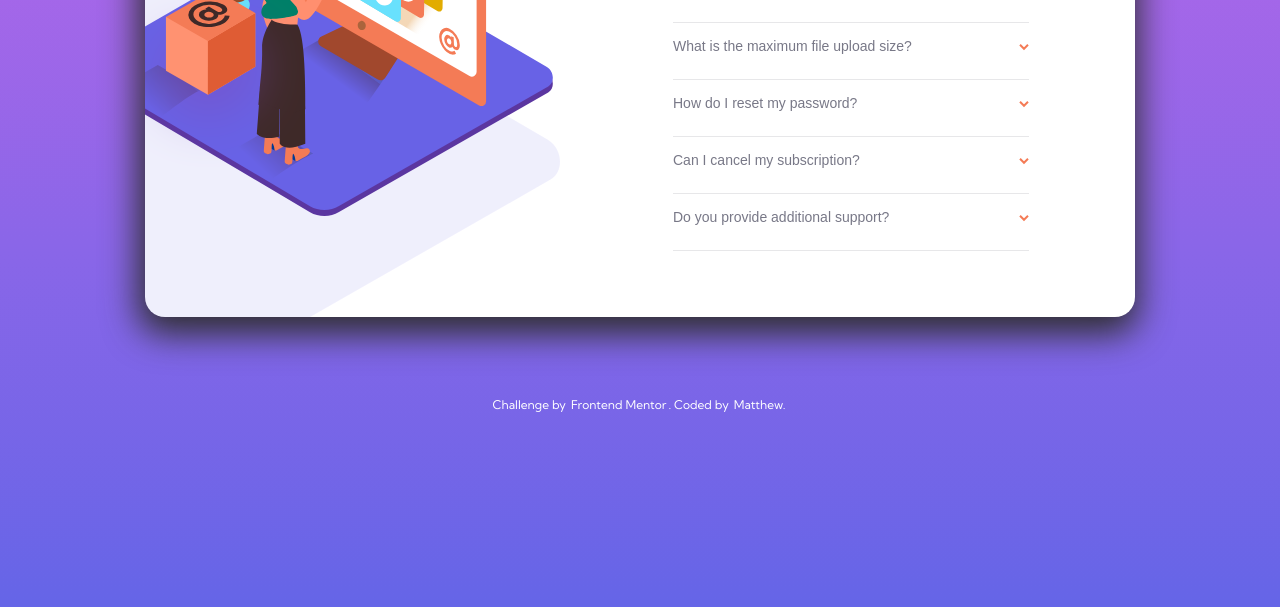
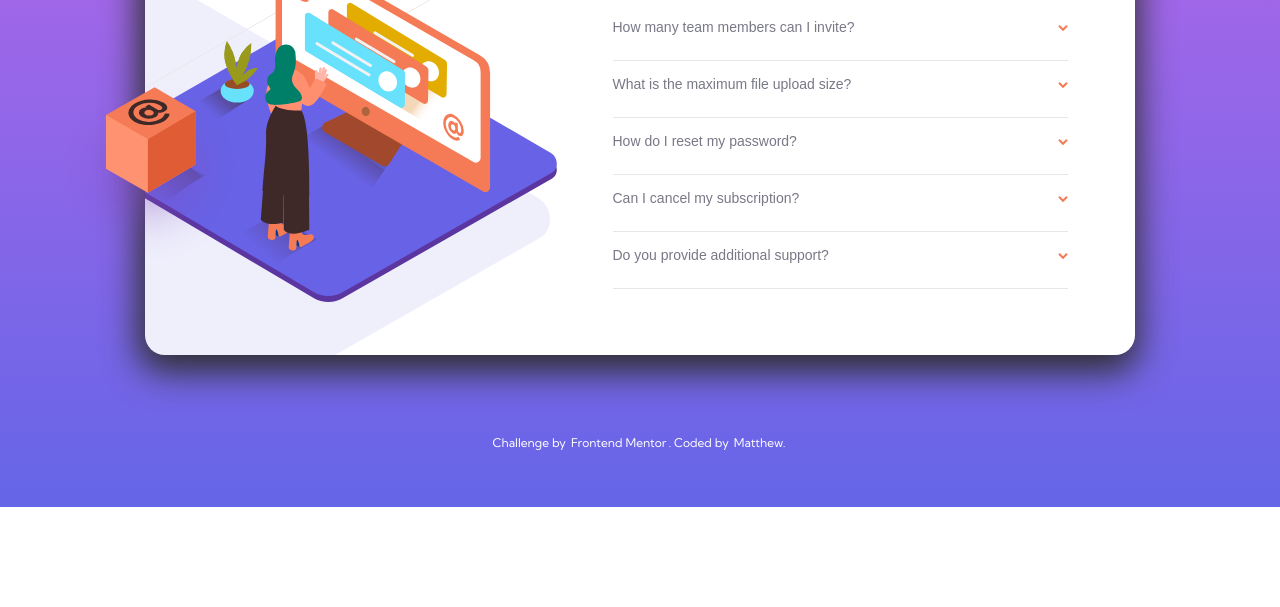
Before and after one commit to Tink3rball3r/faq-accordion-card-main, a plain HTML site: page index.html in a window 1280 px wide. Shown: the part 293-900 px from the top of the page. After the commit the page ends 800 px from the top, so only its background shows below. Drawn offline with Linux system fonts and the light colour scheme.

Commit message:
fixed positioning issues

```diff
--- a/SCSS/_global.scss
+++ /dev/null
@@ -1,123 +0,0 @@
-// put all shared styles here.
-// such as colors and border radius or styles that do not change.
-// THINK AND FOCUS MATTHEW!!!!!
-
-/* variables */
-:root {
-	/* text */
-	--desaturated-blue: hsl(238, 29%, 16%);
-	--Soft-red: hsl(14, 88%, 65%);
-	/* neutral text */
-	--grayish-blue: hsl(237, 12%, 33%);
-	--Dark-grayish-blue: hsl(240, 6%, 50%);
-	/* Dividers */
-	--Lgrayish-blue: hsl(240, 5%, 91%);
-	/* component */
-	--white: hsl(0, 0%, 100%);
-}
-
-/*Resets*/
-* {
-	margin: 0;
-	padding: 0;
-	box-sizing: border-box;
-	text-decoration: none;
-}
-
-/* GLobal styles*/
-body {
-	height: 100vh;
-	overflow: hidden;
-	margin: 0;
-	font-family: 'Kumbh Sans', sans-serif;
-	font-size: 12px;
-	background: rgb(175, 103, 233);
-	background: linear-gradient(180deg, rgba(175, 103, 233, 1) 20%, rgba(101, 101, 231, 1) 100%);
-	background-repeat: no-repeat;
-}
-
-.component {
-	position: relative;
-	border-radius: 20px;
-	margin: 150px auto 0 auto;
-	padding: 15px 0;
-	background-color: var(--white);
-	box-shadow: -2px 12px 35px 5px #2e2e2e;
-}
-
-.faq-container {
-	padding: 15px 20px;
-	color: var(--Dark-grayish-blue);
-
-	.faq-title {
-		text-align: center;
-		text-transform: uppercase;
-		font-size: 40px;
-		padding: 20px 0 40px 0;
-		color: var(--desaturated-blue);
-	}
-
-	button.accordion {
-		width: 100%;
-		font-size: 14px;
-		color: var(--Dark-grayish-blue);
-		text-align: left;
-		border: none;
-		outline: none;
-		margin: 0 0 10px 0;
-		background: transparent;
-		cursor: pointer;
-		transition: color 0.2s linear;
-		transition: font-weight 0.3s ease-in-out;
-	}
-
-	.accordion-content {
-		overflow: hidden;
-		color: var(--Dark-grayish-blue);
-		line-height: 18px;
-		max-height: 0;
-		transition: max-height 0.3s linear;
-	}
-
-	.divider {
-		height: 1px;
-		width: 100%;
-		background-color: var(--Lgrayish-blue);
-		margin: 15px 0;
-	}
-}
-
-button.accordion:hover {
-	color: var(--Soft-red);
-}
-
-button.accordion::after {
-	content: url('/images/icon-arrow-down.svg');
-	float: right;
-	transition: transform 0.3s linear;
-}
-
-button.accordion.is-open {
-	font-weight: 500;
-	color: var(--desaturated-blue);
-}
-button.accordion.is-open::after {
-	transform: rotate(180deg);
-}
-
-footer {
-	padding: 80px 20px 0 20px;
-	text-align: center;
-	color: var(--white);
-
-	a {
-		color: var(--white);
-		padding: 5px 2px;
-		border-radius: 10px;
-		transition: background 0.3s ease-in-out;
-	}
-
-	a:hover {
-		background: blue;
-	}
-}
--- a/SCSS/_layout.scss
+++ /dev/null
@@ -1,65 +0,0 @@
-@media screen and(max-width: 900px) {
-	.component {
-		width: 90%;
-	}
-	.orange-box,
-	.desktop-image {
-		display: none;
-	}
-	.mobile-image {
-		position: absolute;
-		top: -110px;
-		left: -30px;
-		right: 0;
-		margin: auto;
-		background-image: url(/images/bg-pattern-mobile.svg);
-		background-repeat: no-repeat;
-		background-position: 100% 100%;
-	}
-
-	.faq-container {
-		margin-top: 70px;
-	}
-}
-
-@media (min-width: 901px) {
-	.component {
-		overflow: hidden;
-		position: relative;
-		max-width: 990px;
-		max-height: 510px;
-		display: flex;
-		justify-content: center;
-		padding: 50px 0;
-		margin: 100px auto 0 auto;
-		background-image: url(/images/bg-pattern-desktop.svg);
-		background-repeat: no-repeat;
-		background-position: -550px -320px;
-	}
-	.orange-box {
-		position: absolute;
-		top: 280px;
-		left: 9%;
-		z-index: 20;
-	}
-
-	.image-container {
-		.mobile-image {
-			display: none;
-		}
-
-		.desktop-image {
-			margin: 0 100px 0 -150px;
-		}
-	}
-
-	.faq-container {
-		overflow: hidden;
-		width: 40%;
-		height: 500px;
-
-		.faq-title {
-			text-align: left;
-		}
-	}
-}
--- a/SCSS/main.scss
+++ /dev/null
@@ -1,2 +0,0 @@
-@import 'global';
-@import 'layout';
--- a/index.html
+++ b/index.html
@@ -7,25 +7,19 @@
   <!-- displays site properly based on user's device -->
 
   <link rel="icon" type="image/png" sizes="32x32" href="./images/favicon-32x32.png">
-  <link rel="stylesheet" href="/CSS/main.css">
+  <link rel="stylesheet" href="style.css">
   <link rel="preconnect" href="https://fonts.googleapis.com">
   <link rel="preconnect" href="https://fonts.gstatic.com" crossorigin>
   <link href="https://fonts.googleapis.com/css2?family=Kumbh+Sans:wght@400;700&display=swap" rel="stylesheet">
-
   <title>Frontend Mentor | FAQ Accordion Card</title>
-
 </head>
 
 <body>
   <script src="/script.js" defer></script>
 
-
-
-  <img class="orange-box" src="/images/illustration-box-desktop.svg" alt="">
   <div class="component" role="main">
+    <img class="orange-box" src="/images/illustration-box-desktop.svg" alt="">
     <div class="image-container">
-
-      <img class="desktop-image" src="/images/illustration-woman-online-desktop.svg" alt="">
       <img class="mobile-image" src="/images/illustration-woman-online-mobile.svg" alt="">
     </div>
     <div class="faq-container">
@@ -59,32 +53,10 @@
       <div class="divider"></div>
     </div>
   </div>
-
   <footer>
     <p>Challenge by <a href="https://www.frontendmentor.io" target="_blank">Frontend Mentor</a>. Coded by <a
         href="https://www.frontendmentor.io/profile/Tink3rball3r" target="_blank">Matthew.</a> </p>
   </footer>
-
-
-
-
 </body>
 
 </html>
-
-<!-- How many team members can I invite?
-You can invite up to 2 additional users on the Free plan. There is no limit on
-team members for the Premium plan.
-
-What is the maximum file upload size?
-No more than 2GB. All files in your account must fit your allotted storage space.
-
-How do I reset my password?
-Click “Forgot password” from the login page or “Change password” from your profile page.
-A reset link will be emailed to you.
-
-Can I cancel my subscription?
-Yes! Send us a message and we’ll process your request no questions asked.
-
-Do you provide additional support?
-Chat and email support is available 24/7. Phone lines are open during normal business hours. -->
--- /dev/null
+++ b/style.css
@@ -0,0 +1,202 @@
+/* variables */
+:root {
+	/* text */
+	--desaturated-blue: hsl(238, 29%, 16%);
+	--Soft-red: hsl(14, 88%, 65%);
+	/* neutral text */
+	--grayish-blue: hsl(237, 12%, 33%);
+	--Dark-grayish-blue: hsl(240, 6%, 50%);
+	/* Dividers */
+	--Lgrayish-blue: hsl(240, 5%, 91%);
+	/* component */
+	--white: hsl(0, 0%, 100%);
+}
+
+/*Resets*/
+* {
+	margin: 0;
+	padding: 0;
+	-webkit-box-sizing: border-box;
+	box-sizing: border-box;
+	text-decoration: none;
+}
+
+/* GLobal styles*/
+body {
+	min-height: 100vh;
+	display: -webkit-box;
+	display: -ms-flexbox;
+	display: flex;
+	-webkit-box-orient: vertical;
+	-webkit-box-direction: normal;
+	-ms-flex-direction: column;
+	flex-direction: column;
+	-webkit-box-pack: center;
+	-ms-flex-pack: center;
+	justify-content: center;
+	-webkit-box-align: center;
+	-ms-flex-align: center;
+	align-items: center;
+	font-family: 'Kumbh Sans', sans-serif;
+	font-size: 12px;
+	background: #af67e9;
+	background: -webkit-gradient(linear, left top, left bottom, color-stop(20%, #af67e9), to(#6565e7));
+	background: linear-gradient(180deg, #af67e9 20%, #6565e7 100%);
+	background-repeat: no-repeat;
+}
+
+.component {
+	position: relative;
+	border-radius: 20px;
+	margin: 150px auto 0 auto;
+	padding: 15px 0;
+	background-color: var(--white);
+	-webkit-box-shadow: -2px 12px 35px 5px #2e2e2e;
+	box-shadow: -2px 12px 35px 5px #2e2e2e;
+}
+
+.faq-container {
+	padding: 15px 20px;
+	color: var(--Dark-grayish-blue);
+}
+
+.faq-container .faq-title {
+	text-align: center;
+	text-transform: uppercase;
+	font-size: 40px;
+	padding: 20px 0 40px 0;
+	color: var(--desaturated-blue);
+}
+
+.faq-container button.accordion {
+	width: 100%;
+	font-size: 14px;
+	color: var(--Dark-grayish-blue);
+	text-align: left;
+	border: none;
+	outline: none;
+	margin: 0 0 10px 0;
+	background: transparent;
+	cursor: pointer;
+	-webkit-transition: color 0.2s linear;
+	transition: color 0.2s linear;
+	-webkit-transition: font-weight 0.3s ease-in-out;
+	transition: font-weight 0.3s ease-in-out;
+}
+
+.faq-container .accordion-content {
+	overflow: hidden;
+	color: var(--Dark-grayish-blue);
+	line-height: 18px;
+	max-height: 0;
+	-webkit-transition: max-height 0.3s linear;
+	transition: max-height 0.3s linear;
+}
+
+.faq-container .divider {
+	height: 1px;
+	width: 100%;
+	background-color: var(--Lgrayish-blue);
+	margin: 15px 0;
+}
+
+button.accordion:hover {
+	color: var(--Soft-red);
+}
+
+button.accordion::after {
+	content: url('/images/icon-arrow-down.svg');
+	float: right;
+	-webkit-transition: -webkit-transform 0.3s linear;
+	transition: -webkit-transform 0.3s linear;
+	transition: transform 0.3s linear;
+	transition: transform 0.3s linear, -webkit-transform 0.3s linear;
+}
+
+button.accordion.is-open {
+	font-weight: 500;
+	color: var(--desaturated-blue);
+}
+
+button.accordion.is-open::after {
+	-webkit-transform: rotate(180deg);
+	transform: rotate(180deg);
+}
+
+footer {
+	margin: 0 0 20px 0;
+	padding: 80px 20px 0 20px;
+	text-align: center;
+	color: var(--white);
+}
+
+footer a {
+	color: var(--white);
+	padding: 5px 2px;
+	border-radius: 10px;
+	-webkit-transition: background 0.3s ease-in-out;
+	transition: background 0.3s ease-in-out;
+}
+
+footer a:hover {
+	background: blue;
+}
+
+@media screen and (max-width: 900px) {
+	.component {
+		width: 90%;
+	}
+	.orange-box,
+	.desktop-image {
+		display: none;
+	}
+	.mobile-image {
+		position: absolute;
+		top: -110px;
+		left: -30px;
+		right: 0;
+		margin: auto;
+		background-image: url(/images/bg-pattern-mobile.svg);
+		background-repeat: no-repeat;
+		background-position: 100% 100%;
+	}
+	.faq-container {
+		margin-top: 70px;
+	}
+}
+
+@media (min-width: 901px) {
+	.component {
+		max-width: 990px;
+		max-height: 510px;
+		display: -webkit-box;
+		display: -ms-flexbox;
+		display: flex;
+		-webkit-box-pack: center;
+		-ms-flex-pack: center;
+		justify-content: center;
+		padding: 50px 0;
+		margin: 100px auto 0 auto;
+		background-image: url(/images/illustration-woman-online-desktop.svg), url(/images/bg-pattern-desktop.svg);
+		background-repeat: no-repeat, no-repeat;
+		background-position: bottom 53px left -60px, top -300px left -560px;
+	}
+	.orange-box {
+		position: absolute;
+		top: 240px;
+		left: -90px;
+		z-index: 20;
+	}
+	.mobile-image {
+		display: none;
+	}
+
+	.faq-container {
+		width: 50%;
+		margin: 0 0 0 400px;
+	}
+
+	.faq-container .faq-title {
+		text-align: left;
+	}
+}
```
Also changed, not shown: CSS/main.css (deleted), 1 other file.
